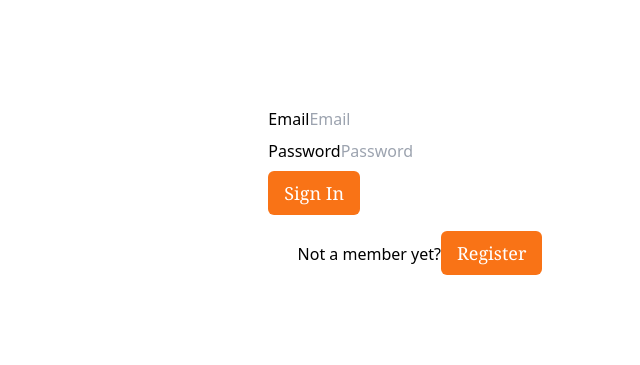
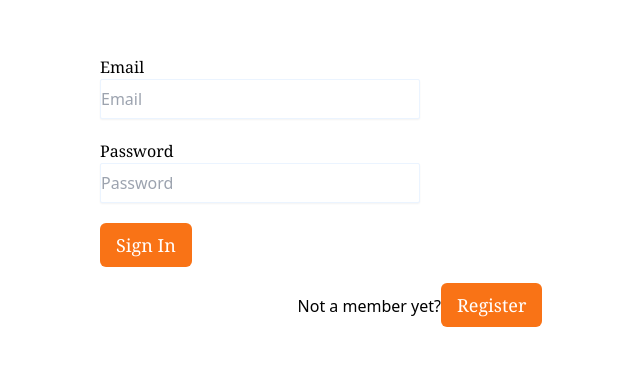
Before and after one commit to asnganje/Food-ordering-app-front-end, a React (Vite) app: page /login in a window 1280 px wide. Shown: the part 209-574 px from the top of the page, without its empty margins (220-860 px from the left). Built offline with nearby package versions, Linux system fonts and the light colour scheme.

Commit message:
Modify form input content

```diff
--- a/src/Components/ui/FormInput.jsx
+++ b/src/Components/ui/FormInput.jsx
@@ -1,8 +1,8 @@
 function FormInput({label, name, type, value, changeHandler, placeHolder}) {
   return (
-    <div className='mb-2'>
-        <label htmlFor={name}  className="capitalize"> {label || name}</label>
-        <input id={name} name={name} onChange={(e)=>changeHandler(e)} value={value} type={type} placeholder={placeHolder}></input>
+    <div className='grid mb-5'>
+        <label htmlFor={name}  className="w-[50vw] font-serif capitalize"> {label || name}</label>
+        <input id={name} name={name} className="border-[1px] h-[2.5rem] font-sans font-light rounded-sm shadow-sm border-lytBlueBgColor  w-[40vw] lg:w-[25vw]" onChange={(e)=>changeHandler(e)} value={value} type={type} placeholder={placeHolder}></input>
       </div>
   )
 }
```
